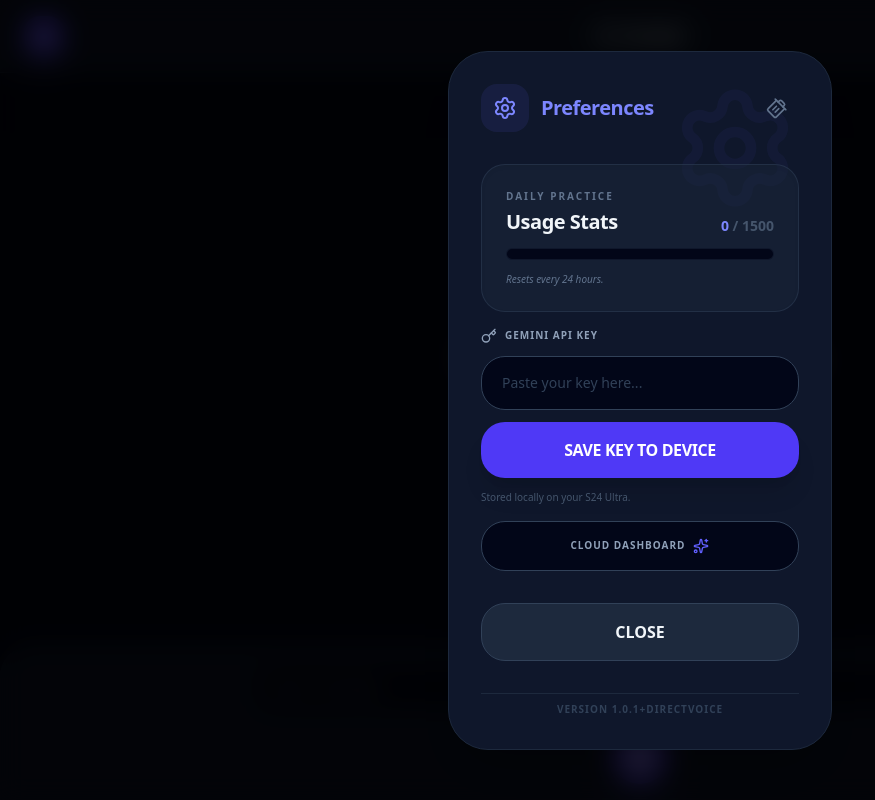
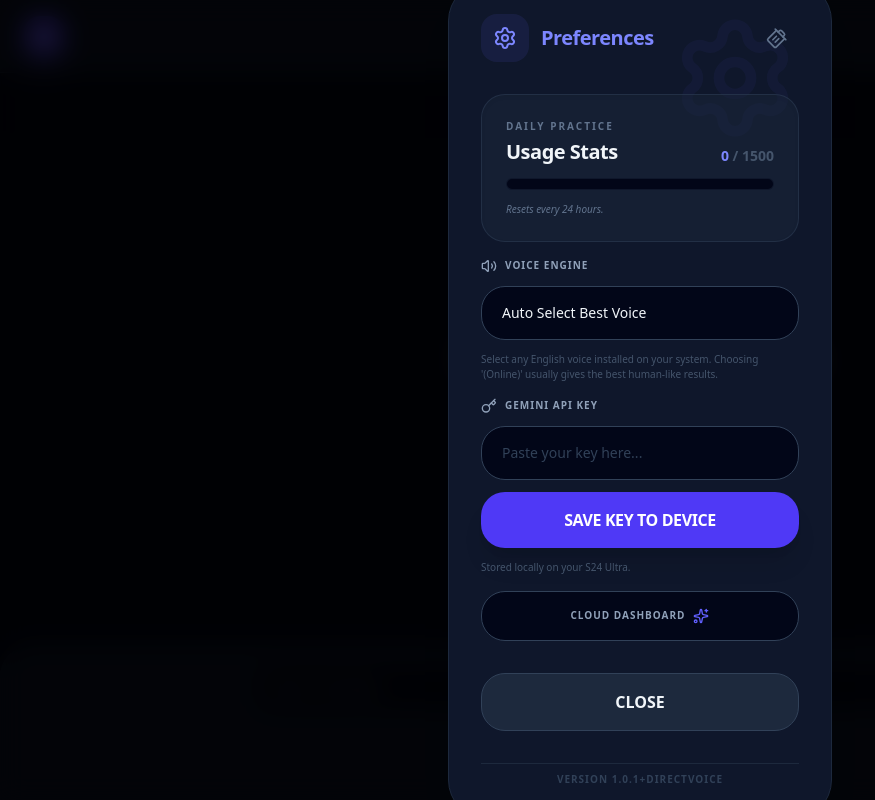
Before and after one commit to larry610413-beep/Just-speak, a React (Vite) app: page / in a window 1280 px wide. Both pictures are taken after a click on the button 1235 px from the left and 36 px from the top of the page. Shown: the whole page, without its empty margins (0-875 px from the left). Built offline with nearby package versions, Linux system fonts and the light colour scheme.

Commit message:
Add Voice Selector

```diff
--- a/src/App.tsx
+++ b/src/App.tsx
@@ -46,6 +46,8 @@ export default function App() {
     return (saved && saved.trim().length > 10) ? saved : '';
   });
   const [isKeySaved, setIsKeySaved] = useState(false);
+  const [selectedVoiceURI, setSelectedVoiceURI] = useState(() => localStorage.getItem('english_trainer_voice_uri') || '');
+  const [availableVoices, setAvailableVoices] = useState<SpeechSynthesisVoice[]>([]);
   const transcriptRef = useRef('');
   const recognitionRef = useRef<any>(null);
   const isProcessingRef = useRef(false);
@@ -60,7 +62,8 @@ export default function App() {
     // Preload voices for window.speechSynthesis
     const synth = window.speechSynthesis;
     const loadVoices = () => {
-      synth.getVoices();
+      const v = synth.getVoices();
+      setAvailableVoices(v.filter(voice => voice.lang.startsWith('en')));
     };
     if (synth.onvoiceschanged !== undefined) {
       synth.onvoiceschanged = loadVoices;
@@ -151,6 +154,11 @@ export default function App() {
   const getBestVoice = () => {
     const synth = window.speechSynthesis;
     const voices = synth.getVoices();
+
+    if (selectedVoiceURI) {
+       const userVoice = voices.find(v => v.voiceURI === selectedVoiceURI);
+       if (userVoice) return userVoice;
+    }
 
     // 找出所有美國英語語音
     const usVoices = voices.filter(v => v.lang === 'en-US' || v.lang === 'en_US');
@@ -559,6 +567,39 @@ export default function App() {
                   <p className="text-[10px] text-slate-500 italic">Resets every 24 hours.</p>
                 </div>
 
+                {/* Voice Selection */}
+                <div className="space-y-3 relative">
+                  <div className="flex items-center gap-2 text-slate-400">
+                    <Volume2 className="w-4 h-4" />
+                    <p className="text-[10px] font-black uppercase tracking-widest">Voice Engine</p>
+                  </div>
+                  <div className="flex flex-col gap-3">
+                    <select
+                      value={selectedVoiceURI}
+                      onChange={(e) => {
+                        const uri = e.target.value;
+                        setSelectedVoiceURI(uri);
+                        localStorage.setItem('english_trainer_voice_uri', uri);
+                        const synth = window.speechSynthesis;
+                        synth.cancel();
+                        const utterance = new SpeechSynthesisUtterance("Hi, nice to meet you.");
+                        const v = availableVoices.find(v => v.voiceURI === uri);
+                        if (v) utterance.voice = v;
+                        synth.speak(utterance);
+                      }}
+                      className="w-full bg-slate-950 border border-slate-700 text-slate-100 px-5 py-4 rounded-3xl focus:outline-none focus:ring-2 focus:ring-indigo-500/50 text-sm transition-all appearance-none"
+                    >
+                      <option value="">Auto Select Best Voice</option>
+                      {availableVoices.map((v) => (
+                        <option key={v.voiceURI} value={v.voiceURI}>
+                          {v.name} {v.localService ? '(Device)' : '(Online)'}
+                        </option>
+                      ))}
+                    </select>
+                  </div>
+                  <p className="text-[10px] text-slate-600">Select any English voice installed on your system. Choosing '(Online)' usually gives the best human-like results.</p>
+                </div>
+
                 {/* API Key Input */}
                 <div className="space-y-3 relative">
                   <div className="flex items-center gap-2 text-slate-400">
```
